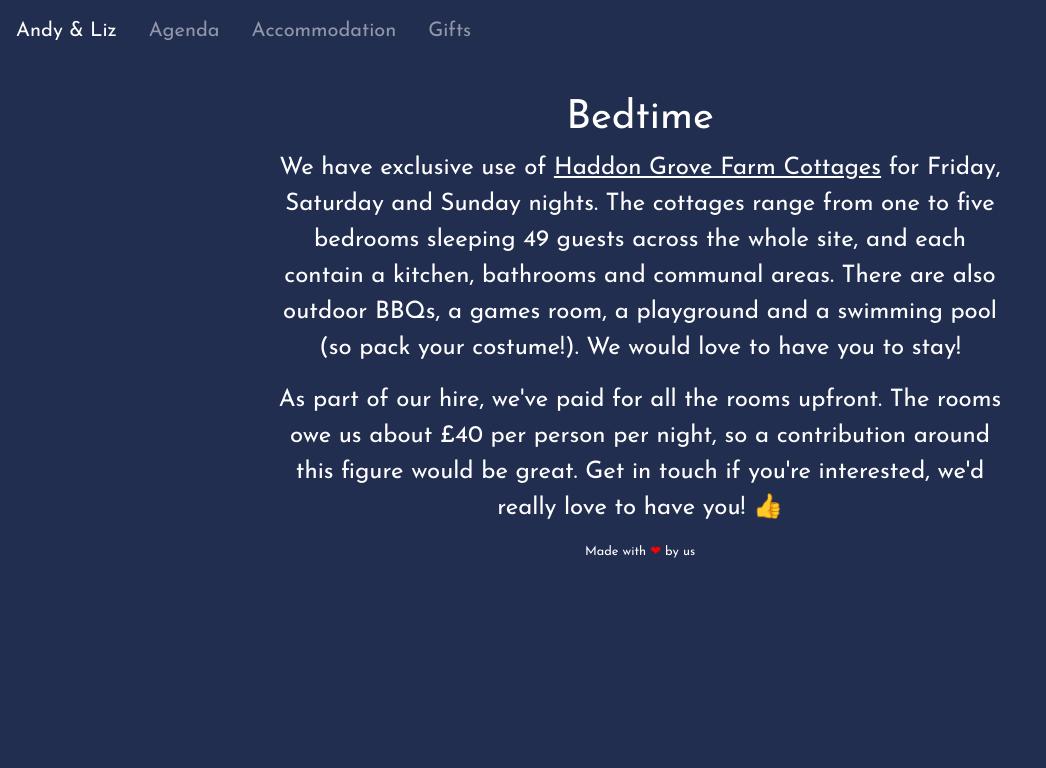
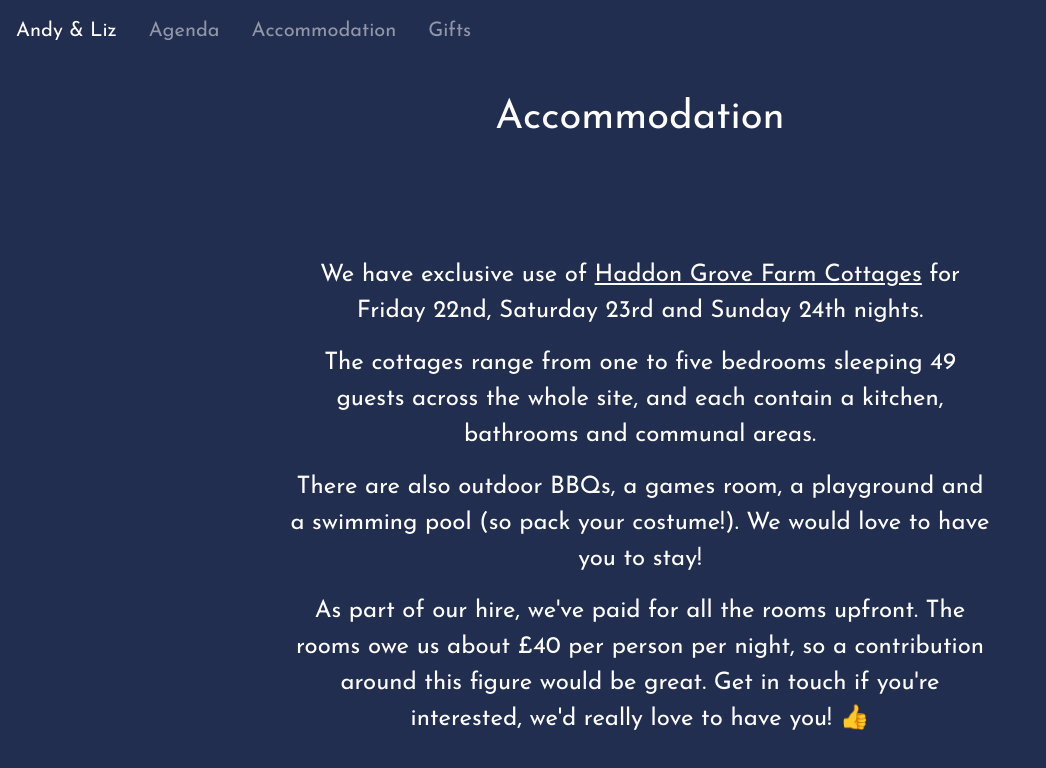
Before and after one commit to evansabove/wedding, a Vue app in the folder website/: page /accommodation in a window 1280 px wide. Shown: the top 768 px of the page, without its empty margins (0-1046 px from the left). Built offline with nearby package versions, Linux system fonts and the light colour scheme.

Commit message:
Content updates

```diff
--- a/website/src/App.vue
+++ b/website/src/App.vue
@@ -1,12 +1,14 @@
 <template>
   <div class="site-container">
     <navigation />
-    <router-view />
-    <div style="position: relative">
+    <div class="page-container">
+      <router-view />
+    </div>
+    <!-- <div style="position: relative">
       <p style="font-size: 0.8rem; text-align: center; margin-bottom: 5px">
         Made with <span style="color: red">❤</span> by us
       </p>
-    </div>
+    </div> -->
   </div>
 </template>
 
--- a/website/src/views/Accommodation.vue
+++ b/website/src/views/Accommodation.vue
@@ -1,16 +1,22 @@
 <template>
-  <div class="page-container">
-    <h1>Bedtime</h1>
+  <div>
+    <h1>Accommodation</h1>
+    <Panel>
       <p>
         We have exclusive use of
         <a target="_blank" href="https://www.bakewellretreats.com/haddongrove"
           >Haddon Grove Farm Cottages</a
         >
-        for Friday, Saturday and Sunday nights. The cottages range from one to
-        five bedrooms sleeping 49 guests across the whole site, and each contain
-        a kitchen, bathrooms and communal areas. There are also outdoor BBQs, a
-        games room, a playground and a swimming pool (so pack your costume!). We
-        would love to have you to stay!
+        for Friday 22nd, Saturday 23rd and Sunday 24th nights.
+      </p>
+      <p>
+        The cottages range from one to five bedrooms sleeping 49 guests across
+        the whole site, and each contain a kitchen, bathrooms and communal
+        areas.
+      </p>
+      <p>
+        There are also outdoor BBQs, a games room, a playground and a swimming
+        pool (so pack your costume!). We would love to have you to stay!
       </p>
       <p>
         As part of our hire, we've paid for all the rooms upfront. The rooms owe
@@ -18,6 +24,7 @@
         would be great. Get in touch if you're interested, we'd really love to
         have you! 👍
       </p>
+    </Panel>
   </div>
 </template>
 
--- a/website/src/views/Agenda.vue
+++ b/website/src/views/Agenda.vue
@@ -1,5 +1,5 @@
 <template>
-  <div class="page-container">
+  <div>
     <Timeline />
   </div>
 </template>
--- a/website/src/views/Gifts.vue
+++ b/website/src/views/Gifts.vue
@@ -1,14 +1,23 @@
 <template>
-  <div class="page-container">
+  <div>
     <h1>Gifts</h1>
-    <p>Our thoughts on gifts</p>
+    <Panel :index="1">
+      <p>In a nutshell... we already have everything we need!</p>
+      <p>For our honeymoon, we are planning to go to Europe on our new motorbike (Margaret the BMW), to try and get to the Italian lakes.
+        If you wanted to gift us something, we would welcome some money towards pasta, pizza and petrol.
+      </p>
+    </Panel>
   </div>
 </template>
 
 <script lang="ts">
+import Panel from '../components/Panel.vue'
 
 export default {
-  name: 'Gifts',
+  name: "Gifts",
+  components: {
+    Panel
+  }
 };
 </script>
 
```
